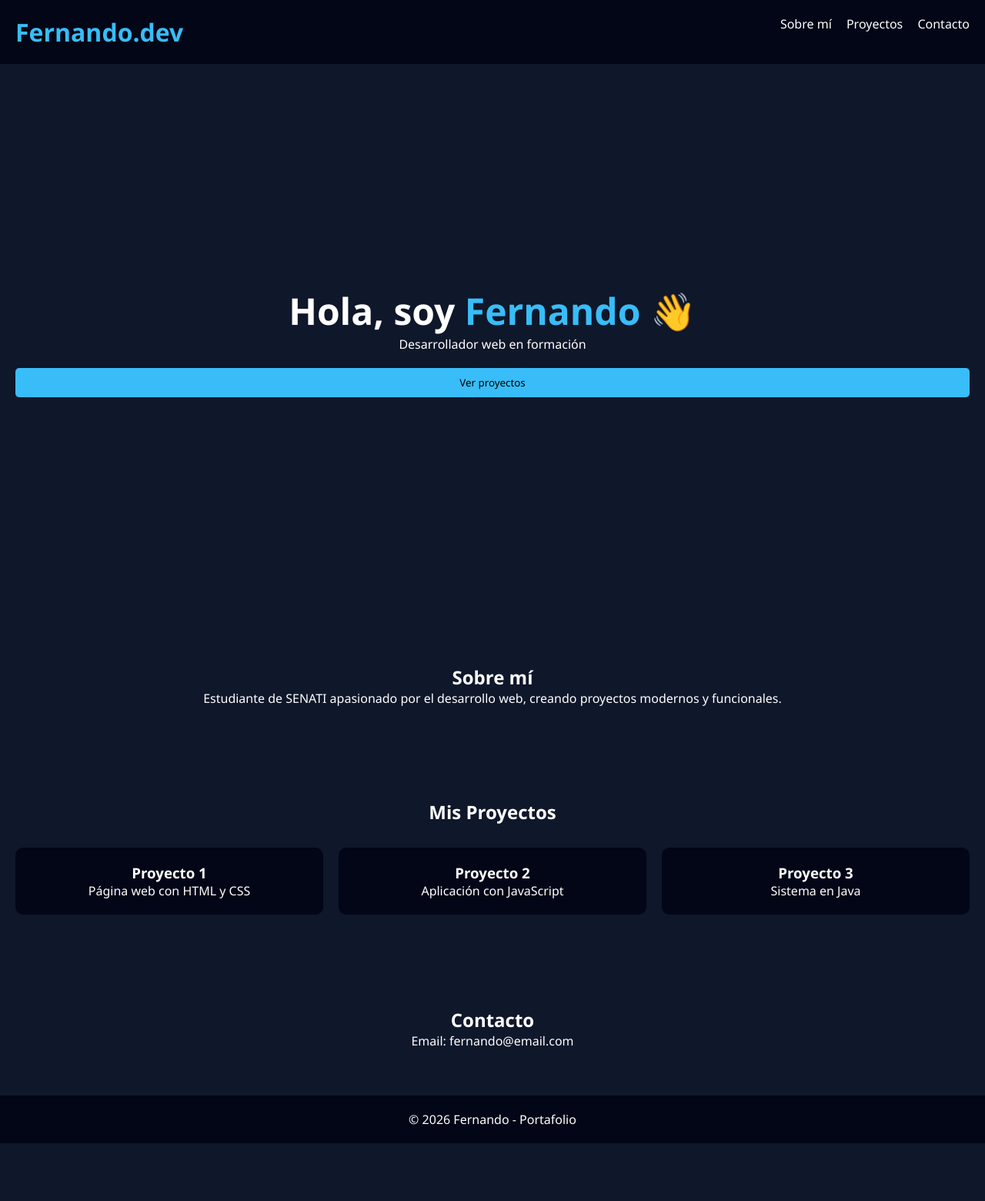
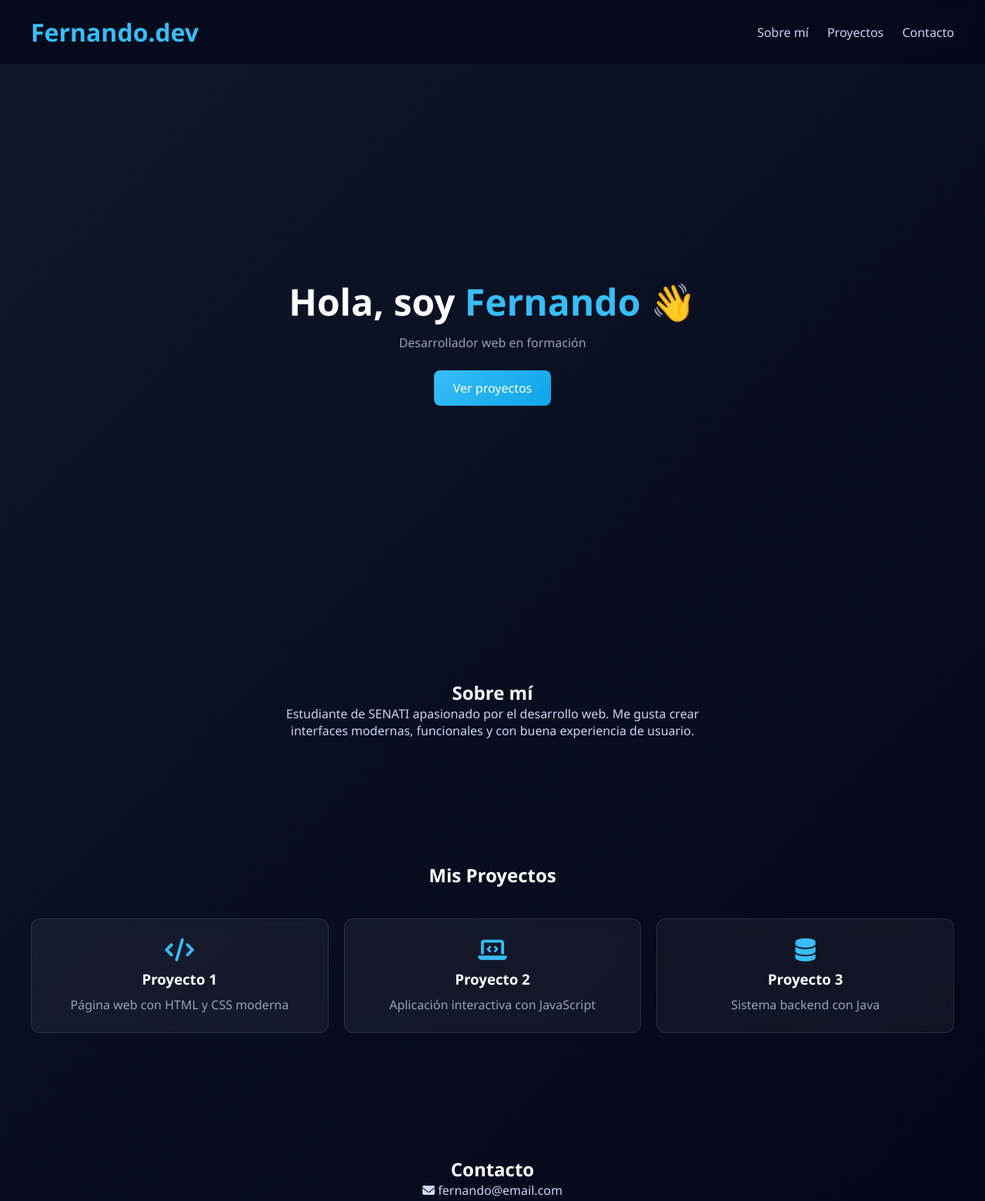
Before and after one commit to Fernandd0508/Fernandd0508.github.io, a plain HTML site: page index.html in a window 1280 px wide. Shown: the top 1560 px of the page at 77% size. Before the commit the page ends 1485 px from the top, so only its background shows below. Drawn offline with Linux system fonts and the light colour scheme.

Commit message:
Enhance index.html with new styles and content
Updated styles and content in the portfolio page.

```diff
--- a/index.html
+++ b/index.html
@@ -4,6 +4,9 @@
   <meta charset="UTF-8">
   <title>Fernando | Portafolio</title>
   <meta name="viewport" content="width=device-width, initial-scale=1.0">
+
+  <!-- ICONOS -->
+  <link rel="stylesheet" href="https://cdnjs.cloudflare.com/ajax/libs/font-awesome/6.5.0/css/all.min.css">
 
   <style>
     * {
@@ -14,17 +17,22 @@
     }
 
     body {
-      background: #0f172a;
+      background: linear-gradient(135deg, #0f172a, #020617);
       color: #fff;
+      scroll-behavior: smooth;
     }
 
+    /* NAVBAR */
     header {
-      padding: 20px;
+      padding: 20px 40px;
       display: flex;
       justify-content: space-between;
-      background: #020617;
+      align-items: center;
+      background: rgba(2, 6, 23, 0.7);
+      backdrop-filter: blur(10px);
       position: sticky;
       top: 0;
+      z-index: 100;
     }
 
     header h1 {
@@ -32,64 +40,131 @@
     }
 
     nav a {
-      margin-left: 15px;
+      margin-left: 20px;
       text-decoration: none;
-      color: white;
+      color: #cbd5f5;
+      transition: 0.3s;
+    }
+
+    nav a:hover {
+      color: #38bdf8;
     }
 
     section {
-      padding: 60px 20px;
+      padding: 80px 20px;
       text-align: center;
     }
 
+    /* HERO */
     .hero {
       height: 90vh;
       display: flex;
       flex-direction: column;
       justify-content: center;
+      align-items: center;
+      animation: fadeIn 1s ease-in-out;
     }
 
     .hero h2 {
       font-size: 3rem;
+      font-weight: bold;
     }
 
     .hero span {
       color: #38bdf8;
     }
 
+    .hero p {
+      margin-top: 10px;
+      color: #94a3b8;
+    }
+
     .btn {
-      margin-top: 20px;
-      padding: 10px 20px;
-      background: #38bdf8;
-      color: black;
+      margin-top: 25px;
+      padding: 12px 25px;
+      background: linear-gradient(135deg, #38bdf8, #0ea5e9);
+      color: white;
       border: none;
       cursor: pointer;
-      border-radius: 5px;
+      border-radius: 8px;
+      transition: 0.3s;
+      text-decoration: none;
     }
 
+    .btn:hover {
+      transform: translateY(-3px);
+      box-shadow: 0 10px 20px rgba(56, 189, 248, 0.3);
+    }
+
+    /* ABOUT */
+    #about p {
+      max-width: 600px;
+      margin: auto;
+      color: #cbd5f5;
+    }
+
+    /* PROJECTS */
     .projects {
       display: grid;
       grid-template-columns: repeat(auto-fit, minmax(250px, 1fr));
       gap: 20px;
-      margin-top: 30px;
+      margin-top: 40px;
+      padding: 0 20px;
     }
 
     .card {
-      background: #020617;
-      padding: 20px;
-      border-radius: 10px;
+      background: rgba(255, 255, 255, 0.05);
+      backdrop-filter: blur(10px);
+      padding: 25px;
+      border-radius: 12px;
       transition: 0.3s;
+      border: 1px solid rgba(255,255,255,0.1);
+    }
+
+    .card i {
+      font-size: 30px;
+      margin-bottom: 10px;
+      color: #38bdf8;
+    }
+
+    .card h3 {
+      margin-bottom: 10px;
+    }
+
+    .card p {
+      color: #94a3b8;
     }
 
     .card:hover {
-      transform: scale(1.05);
+      transform: translateY(-8px);
+      box-shadow: 0 10px 25px rgba(0,0,0,0.3);
     }
 
+    /* CONTACT */
+    #contact p {
+      color: #cbd5f5;
+    }
+
+    /* FOOTER */
     footer {
       text-align: center;
       padding: 20px;
       background: #020617;
+      margin-top: 40px;
     }
+
+    /* ANIMACION */
+    @keyframes fadeIn {
+      from {
+        opacity: 0;
+        transform: translateY(20px);
+      }
+      to {
+        opacity: 1;
+        transform: translateY(0);
+      }
+    }
+
   </style>
 </head>
 
@@ -107,38 +182,46 @@
 <section class="hero">
   <h2>Hola, soy <span>Fernando</span> 👋</h2>
   <p>Desarrollador web en formación</p>
-  <button class="btn">Ver proyectos</button>
+  <a href="#projects" class="btn">Ver proyectos</a>
 </section>
 
 <section id="about">
   <h2>Sobre mí</h2>
-  <p>Estudiante de SENATI apasionado por el desarrollo web, creando proyectos modernos y funcionales.</p>
+  <p>
+    Estudiante de SENATI apasionado por el desarrollo web. Me gusta crear
+    interfaces modernas, funcionales y con buena experiencia de usuario.
+  </p>
 </section>
 
 <section id="projects">
   <h2>Mis Proyectos</h2>
 
   <div class="projects">
+
     <div class="card">
+      <i class="fas fa-code"></i>
       <h3>Proyecto 1</h3>
-      <p>Página web con HTML y CSS</p>
+      <p>Página web con HTML y CSS moderna</p>
     </div>
 
     <div class="card">
+      <i class="fas fa-laptop-code"></i>
       <h3>Proyecto 2</h3>
-      <p>Aplicación con JavaScript</p>
+      <p>Aplicación interactiva con JavaScript</p>
     </div>
 
     <div class="card">
+      <i class="fas fa-database"></i>
       <h3>Proyecto 3</h3>
-      <p>Sistema en Java</p>
+      <p>Sistema backend con Java</p>
     </div>
+
   </div>
 </section>
 
 <section id="contact">
   <h2>Contacto</h2>
-  <p>Email: fernando@email.com</p>
+  <p><i class="fas fa-envelope"></i> fernando@email.com</p>
 </section>
 
 <footer>
```
